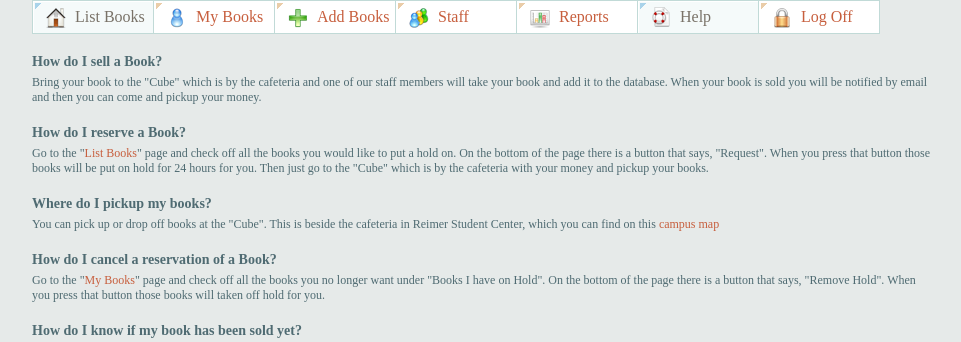
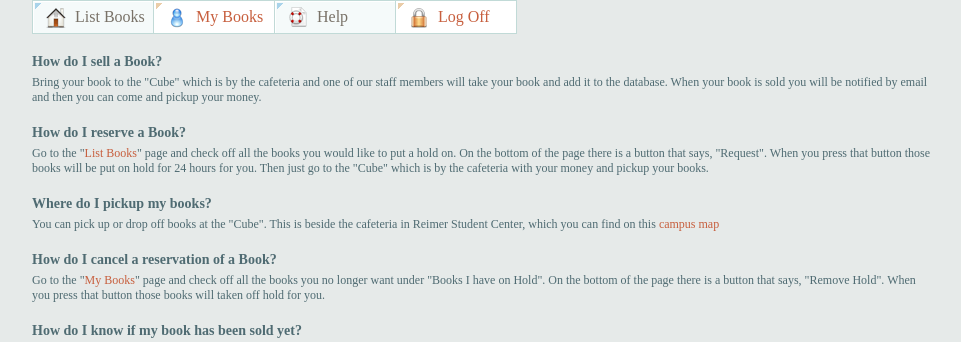
Before and after one commit to kd7iwp/cube-bookstore, a Django app: template templates/help.html in a window 1280 px wide. Shown: the part 192-534 px from the top of the page, without its empty margins (158-1119 px from the left). Run offline with Django 3.2, Linux system fonts and the light colour scheme; the template is opened without the code that fills it, so the values that code supplies are empty.

Commit message:
staff fix
git-svn-id: https://cube-bookstore.googlecode.com/svn/trunk@23 1ff50526-aa1c-11de-9787-55e617d4dd53

```diff
--- a/cube/urls.py
+++ b/cube/urls.py
@@ -36,7 +36,7 @@ urlpatterns = patterns('',
     url(r'^myBooks/', 'cube.books.views.myBooksies', name="myBooks"),
 
     url(r'^staff/','cube.books.views.staff', name="staff"),
-    url(r'^staffedit/','cube.books.views.staff', name="staffedit"),
+    url(r'^staffedit/','cube.books.views.staffedit', name="staffedit"),
 
 
 
--- a/media/css/cube.css
+++ b/media/css/cube.css
@@ -20,13 +20,13 @@ ul,ol,li,h1,h2,h3,h4,h5,h6,pre,form,body,html,p,blockquote,fieldset,input{
     margin: 0;
     padding: 0;
     }
-
 body {
     font: normal 11px auto "Trebuchet MS",
           Verdana, Arial, Helvetica, sans-serif;
     color: #4f6b72;
     background: #E6EAE9;
     }
+
 
 a { color: #c75f3e;}
 
--- a/templates/base.html
+++ b/templates/base.html
@@ -32,12 +32,16 @@
                 {% endspaceless %}
                 {% spaceless %}
                 <li id="my">
-                    <a href="{# url books.views.list #}" class="{# tab_active request list_url #}">
+                    <a href="{% url myBooks %}" class="{# tab_active request list_url #}">
+
                         <span>My Books</span>
                     </a>
                 </li>
                 {% endspaceless %}
+
+                {% if user.is_staff%}
                 {% spaceless %}
+
                 <li id="add">
                     <a href="{# url books.views.list #}" class="{# tab_active request list_url #}">
                         <span>Add Books</span>
@@ -46,7 +50,7 @@
                 {% endspaceless %}
                 {% spaceless %}
                 <li id="staff">
-                    <a href="{# url books.views.list #}" class="{# tab_active request list_url #}">
+                    <a href="{% url staff %}" class="{# tab_active request list_url #}">
                         <span>Staff</span>
                     </a>
                 </li>
@@ -57,7 +61,10 @@
                         <span>Reports</span>
                     </a>
                 </li>
+
                 {% endspaceless %}
+                {% endif %}
+
                 {% spaceless %}
                 <li id="help">
                     <a href="{% url help %}" class="{% tab_active request help_url %}">
```
Also changed, not shown: cube/books/views.py (+21 -0 lines).
